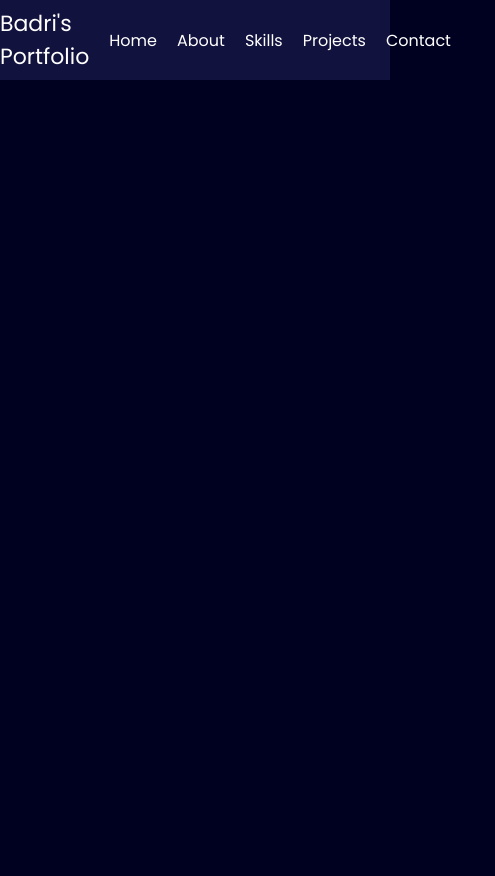
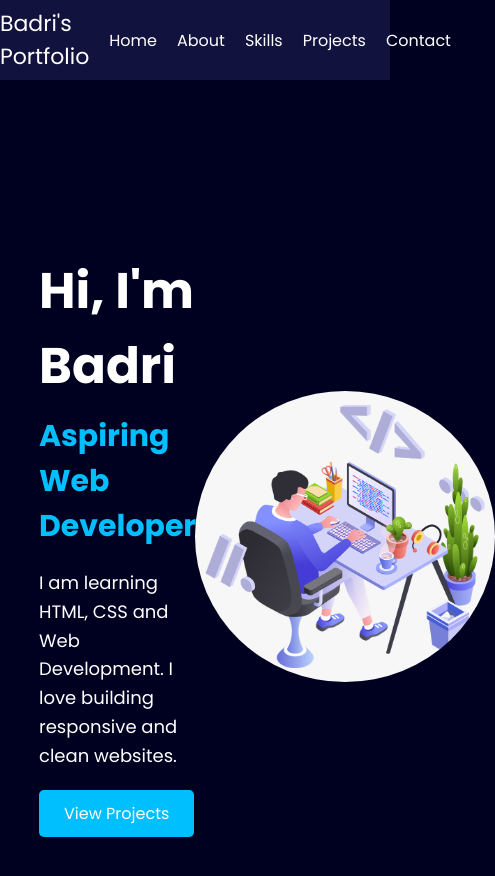
Before and after one commit to badrijena010/internship-task-3-portfolio, a plain HTML site: page index.html in a window 390 px wide. Shown: the whole page, 495 px wide, since content can reach past the window. Before the commit the page ends 844 px from the top, so only its background shows below. Drawn offline with Linux system fonts and the light colour scheme.

Commit message:
Hero Section Added

```diff
--- /dev/null
+++ b/add.css
@@ -0,0 +1,120 @@
+/* ABOUT SECTION */
+
+.about {
+    padding: 80px 10%;
+
+    text-align: center;
+}
+
+.about h2 {
+    font-size: 40px;
+
+    margin-bottom: 20px;
+}
+
+
+/* SKILLS SECTION */
+
+.skills {
+    padding: 80px 10%;
+}
+
+.skills h2 {
+    text-align: center;
+
+    margin-bottom: 40px;
+}
+
+.skills-container {
+    display: flex;
+
+    justify-content: center;
+
+    gap: 20px;
+
+    flex-wrap: wrap;
+}
+
+.skill-box {
+    background: #111;
+
+    padding: 20px 40px;
+
+    border-radius: 10px;
+}
+
+
+/* PROJECT SECTION */
+
+.projects {
+    padding: 80px 10%;
+}
+
+.projects h2 {
+    text-align: center;
+
+    margin-bottom: 40px;
+}
+
+.project-container {
+    display: flex;
+
+    gap: 20px;
+
+    flex-wrap: wrap;
+
+    justify-content: center;
+}
+
+.project-card {
+    background: #111;
+
+    padding: 30px;
+
+    width: 300px;
+
+    border-radius: 10px;
+}
+
+
+/* CONTACT SECTION */
+
+.contact {
+    padding: 80px 10%;
+
+    text-align: center;
+}
+
+
+/* FOOTER */
+
+footer {
+    text-align: center;
+
+    padding: 20px;
+
+    background: #111;
+}
+
+
+/* RESPONSIVE DESIGN */
+
+@media(max-width: 768px) {
+
+    .hero {
+        flex-direction: column;
+
+        text-align: center;
+    }
+
+    .hero-text {
+        width: 100%;
+    }
+
+    .hero-image img {
+        width: 220px;
+
+        margin-top: 40px;
+    }
+
+}
--- a/index.html
+++ b/index.html
@@ -29,6 +29,31 @@
             </div>
         </nav>
     </header>
+
+    <!-- HERO SECTION -->
+    <section class="hero" id="home">
+
+        <div class="hero-text">
+            <h1>Hi, I'm Badri</h1>
+
+            <h2>Aspiring Web Developer</h2>
+
+            <p>
+                I am learning HTML, CSS and Web Development.
+                I love building responsive and clean websites.
+            </p>
+
+            <a href="#projects" class="btn">View Projects</a>
+        </div>
+
+        <div class="hero-image">
+            <img src="developer.png" alt="Profile Image">
+        </div>
+
+    </section>
+
+
+
 </body>
 
 </html>
--- a/style.css
+++ b/style.css
@@ -29,12 +29,12 @@ nav ul li {
     margin: 0 10px;
 }
 
-nav ul li a{
+nav ul li a {
     text-decoration: none;
     color: white;
 }
 
-nav ul li a:hover{
+nav ul li a:hover {
     color: rgb(0, 255, 255);
     font-size: 17px;
 }
@@ -42,3 +42,57 @@ nav ul li a:hover{
 .left {
     font-size: 22px;
 }
+
+/* HERO SECTION */
+
+.hero {
+    display: flex;
+    justify-content: space-between;
+    align-items: center;
+
+    padding: 80px 10%;
+
+    min-height: 90vh;
+}
+
+.hero-text {
+    width: 50%;
+}
+
+.hero-text h1 {
+    font-size: 50px;
+    margin-bottom: 10px;
+}
+
+.hero-text h2 {
+    font-size: 30px;
+    color: #00bfff;
+
+    margin-bottom: 20px;
+}
+
+.hero-text p {
+    font-size: 18px;
+
+    line-height: 1.6;
+
+    margin-bottom: 30px;
+}
+
+.btn {
+    text-decoration: none;
+
+    background: #00bfff;
+
+    color: white;
+
+    padding: 12px 25px;
+
+    border-radius: 5px;
+}
+
+.hero-image img {
+    width: 300px;
+
+    border-radius: 50%;
+}
```
Also changed, not shown: Additional.html (added, +80 -0 lines), developer.png (added).
